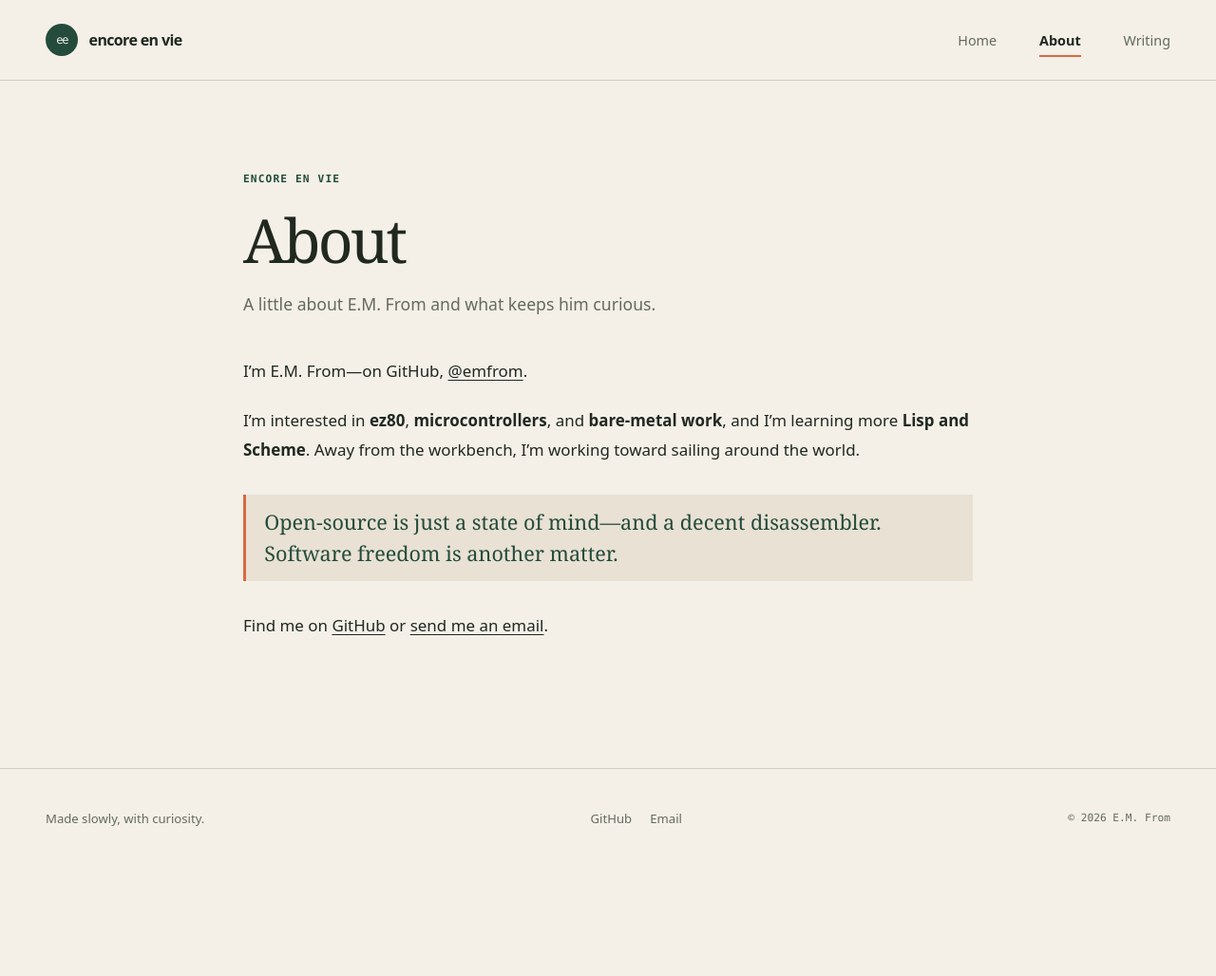
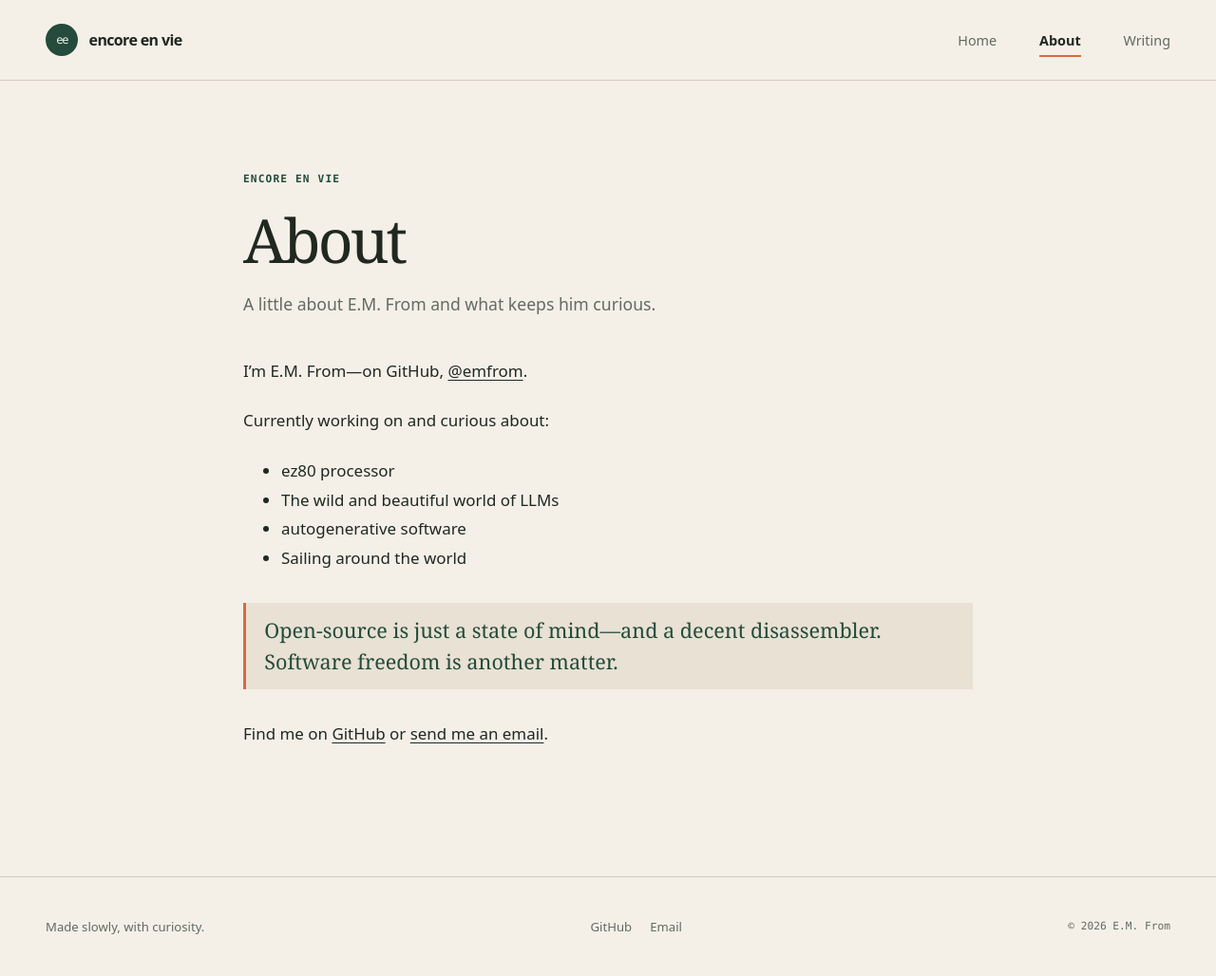
Before and after one commit to emfrom/emfrom, a Jekyll site: the page built from docs/about.md, in a window 1280 px wide. Shown: the whole page at 95% size. Built offline with Jekyll 4.4.1, drawn with Linux system fonts in a browser that asks for light colours; before the commit the page ends 914 px from its top, so only the background shows below that.

Commit message:
content: align About with current work (#5)

```diff
--- a/docs/_includes/about-content.md
+++ b/docs/_includes/about-content.md
@@ -1,6 +1,11 @@
 I'm E.M. From—on GitHub, [@emfrom](https://github.com/emfrom).
 
-I'm interested in **ez80**, **microcontrollers**, and **bare-metal work**, and I'm learning more **Lisp and Scheme**. Away from the workbench, I'm working toward sailing around the world.
+Currently working on and curious about:
+
+- ez80 processor
+- The wild and beautiful world of LLMs
+- autogenerative software
+- Sailing around the world
 
 > Open-source is just a state of mind—and a decent disassembler. Software freedom is another matter.
 
```
